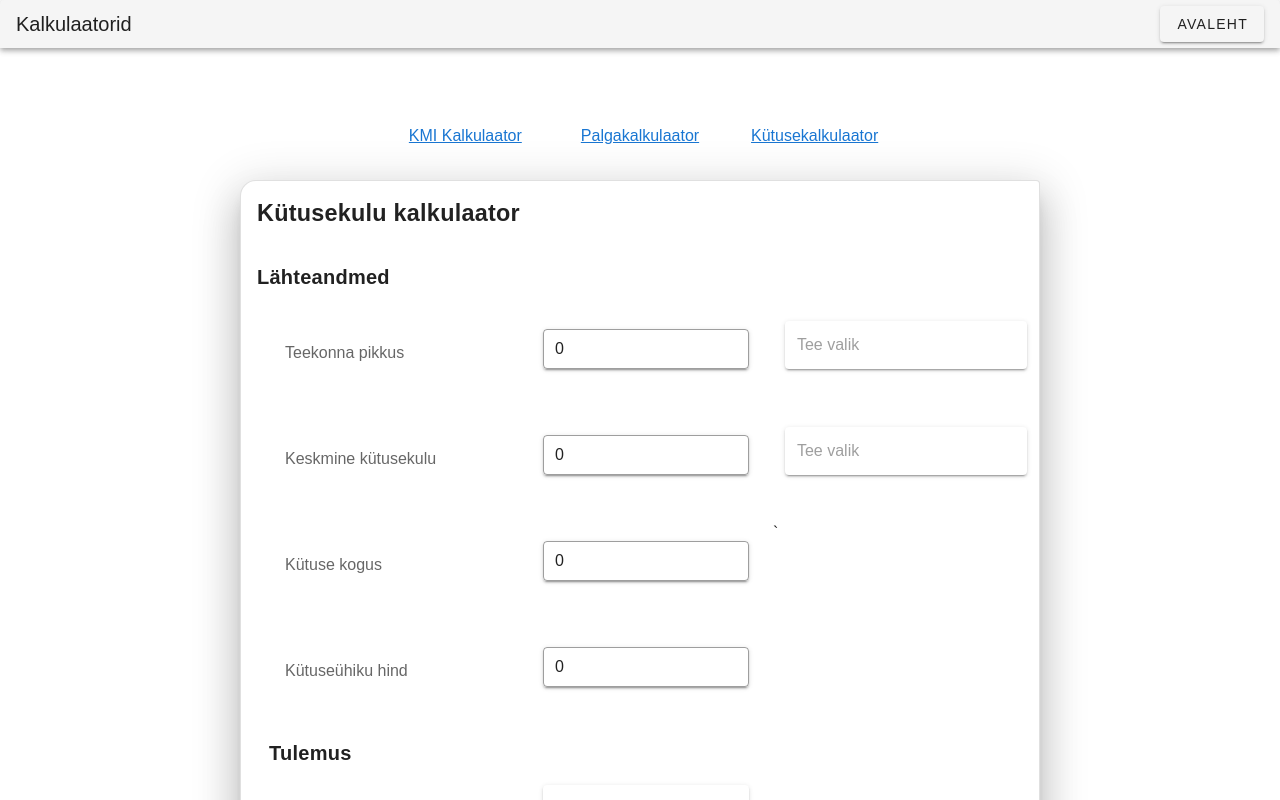
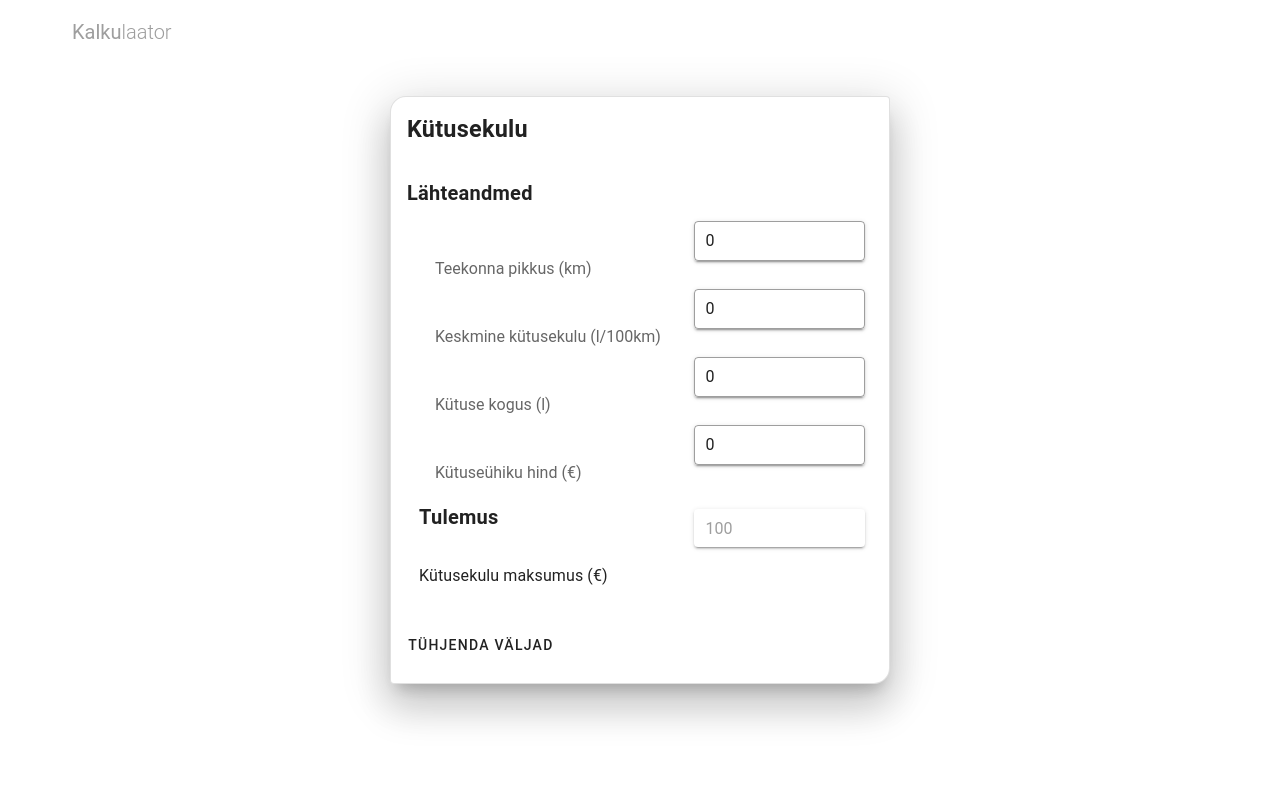
Before and after one commit to Vaire444/tarkvaraprojekt, a Vue app: page /fuelcalculator in a window 1280 px wide. Shown: the top 800 px of the page. Built offline with nearby package versions, Linux system fonts and the light colour scheme; the HTML template or start-up script is replaced by a standard one.

Commit message:
navigation

```diff
--- a/src/App.vue
+++ b/src/App.vue
@@ -1,82 +1,20 @@
 <template>
   <v-app>
-    <v-card>
-      <v-app-bar dense>
-        <v-toolbar-title>Kalkulaatorid</v-toolbar-title>
-
-        <v-spacer></v-spacer>
-
-        <v-btn to="/">Avaleht</v-btn>
-      </v-app-bar>
-
-      <v-main class="my-16">
-        <v-container>
-          <!-- Siia tuleb lisada routeri lingid iga kalkulaatori jaoks -->
-          <!-- <div id="app">
-            <TheNavigation /> -->
-          <div class="e4">
-            <v-row>
-              <v-col cols="12" sm="4">
-                <router-link to="/bmicalculator">KMI Kalkulaator</router-link>
-              </v-col>
-              <v-col cols="12" sm="4">
-                <router-link to="/wagecalculator">Palgakalkulaator</router-link>
-              </v-col>
-              <v-col cols="12" sm="4">
-                <router-link to="/fuelcalculator"
-                  >Kütusekalkulaator</router-link
-                >
-              </v-col>
-            </v-row>
-          </div>
-          <router-view />
-        </v-container>
-      </v-main>
-    </v-card>
+    <Navbar />
+    <v-content>
+      <router-view> </router-view>
+    </v-content>
   </v-app>
 </template>
 
 <script>
-// import TheNavigation from "@/components/TheNavigation";
-// export default {
-//   components: {
-//     TheNavigation,
-//   },
-// };
-// import HelloWorld from "./components/HelloWorld";
-// export default {
-//   name: "App",
-//   components: {
-//     HelloWorld,
-//   },
-//   data: () => ({
-//     //
-//   }),
-// };
-//
+import Navbar from "@/components/Navbar";
+
+export default {
+  name: "App",
+  components: { Navbar },
+  data() {
+    return {};
+  },
+};
 </script>
-
-<style>
-#app {
-  font-family: Arial, Helvetica, sans-serif;
-  -webkit-font-smoothing: antialiased;
-  -moz-osx-font-smoothing: grayscale;
-  text-align: center;
-  color: #2c3e50;
-}
-#nav {
-  padding: 30px;
-}
-#nav a {
-  font-weight: bold;
-  color: #2c3e50;
-  padding: 0 10px;
-}
-#nav a.router-link-exact-active {
-  color: rgb(198, 199, 109);
-}
-.e4 {
-  width: 500px;
-  margin: auto;
-}
-</style>
--- a/src/components/NavBar.vue
+++ b/src/components/NavBar.vue
@@ -1,21 +1,67 @@
-   <v-menu>
-   <v-menu offset-y>
-      <template v-slot:activator="{ on, attrs }">
-        <v-btn
-          color="primary"
-          dark
-          v-bind="attrs"
-          v-on="on"
+<template>
+  <nav>
+    <v-toolbar flat app>
+      <v-app-bar-nav-icon
+        class="grey--text"
+        @click.stop="drawer = !drawer"
+      ></v-app-bar-nav-icon>
+      <v-toolbar-title class="grey--text">
+        <span>Kalku</span>
+        <span class="font-weight-light">laator</span>
+      </v-toolbar-title>
+    </v-toolbar>
+    <v-navigation-drawer app v-model="drawer" absolute temporary>
+      <!-- <v-list nav dense>
+        <v-list-item-group
+          v-model="group"
+          active-class="deep-purple--text text--accent-4"
+        > -->
+      <v-list nav dense>
+        <v-list-item
+          v-for="(link, i) in links"
+          :key="i"
+          router
+          :to="link.route"
         >
-          Dropdown
-        </v-btn>
-      </template>
-      <v-list>
-        <v-list-item
-          v-for="(item, index) in items"
-          :key="index"
-        >
-          <v-list-item-title>{{ item.title }}</v-list-item-title>
+          <v-list-item-icon>
+            <v-icon>{{ link.icon }}</v-icon>
+          </v-list-item-icon>
+          <v-list-item-title>{{ link.text }}</v-list-item-title>
         </v-list-item>
       </v-list>
-    </v-menu>
+    </v-navigation-drawer>
+  </nav>
+</template>
+
+<script>
+export default {
+  data: () => ({
+    drawer: false,
+    group: null,
+    links: [
+      { icon: "mdi-clock", text: "Avaleht", route: "/" },
+      {
+        icon: "mdi-clock",
+        text: "Kehamassiindeksi kalkulaator",
+        route: "/bmicalculator",
+      },
+      {
+        icon: "mdi-clock",
+        text: "Kütusekulu kalkulaator",
+        route: "/fuelcalculator",
+      },
+      {
+        icon: "mdi-clock",
+        text: "Palgakalkulaator",
+        route: "/wagecalculator",
+      },
+    ],
+  }),
+
+  watch: {
+    group() {
+      this.drawer = false;
+    },
+  },
+};
+</script>
--- a/src/views/BMICalculator.vue
+++ b/src/views/BMICalculator.vue
@@ -1,6 +1,7 @@
 <template>
+  <div class="bmicalculator">
     <v-card class="e4 mt-8" elevation="24" shaped outlined>
-    <v-card-title><h3>Kehamassiindeksi kalkulaator</h3></v-card-title>
+      <v-card-title><h3>KMI kalkulaator</h3></v-card-title>
       <v-responsive height="100px"
         ><v-card-text>
           Sinu kehamassiindeks kaalu <b>{{ weight }} kg </b> ja pikkuse
@@ -41,6 +42,7 @@
         </v-container>
       </v-card-text>
     </v-card>
+  </div>
 </template>
 
 <script>
--- a/src/views/FuelCalculator.vue
+++ b/src/views/FuelCalculator.vue
@@ -1,103 +1,85 @@
 
 <template>
+  <div class="fuelcalculator">
     <v-card class="e4 mt-8" elevation="24" shaped outlined>
-    <v-card-title><h3>Kütusekulu kalkulaator</h3></v-card-title>
+      <v-card-title><h3>Kütusekulu</h3></v-card-title>
       <v-card-title><b>Lähteandmed</b></v-card-title>
       <v-container fluid>
         <v-row>
-        <v-col cols="12" sm="4">
+          <v-col cols="12" sm="7">
             <v-checkbox
               v-model="checkDistance"
-            label="Teekonna pikkus"
+              label="Teekonna pikkus (km)"
               hide-details
               v-on:change="function1"
             ></v-checkbox>
           </v-col>
 
-        <v-col cols="12" sm="4">
+          <v-col cols="12" sm="5">
             <v-text-field
               v-model="distanceValue"
-            class="pa-6 my-n4 pr-3"
-            label="Teekonna pikkus"
+              class="my-n4 pr-3"
+              label="Teekonna pikkus (km)"
               dense
               solo
               outlined
               v-on:change="function2"
             ></v-text-field>
           </v-col>
-        <v-col cols="12" sm="4">
-          <v-select
-            placeholder="Tee valik"
-            v-model="unitLenght"
-            v-bind:items="['Kilomeeter(km)', 'miil(ml)']"
-            hide-details
-            solo
-            v-on:change="function3"
-          ></v-select>
-        </v-col>
 
-        <v-col cols="12" sm="4">
+          <v-col cols="12" sm="7">
             <v-checkbox
               v-model="checkAvgFuelConsump"
-            label="Keskmine kütusekulu"
+              label="Keskmine kütusekulu (l/100km)"
               hide-details
               v-on:change="function4"
             ></v-checkbox>
           </v-col>
-        <v-col cols="12" sm="4">
+          <v-col cols="12" sm="5">
             <v-text-field
               v-model="avgFuelConsumpValue"
-            class="pa-6 my-n4 pr-3 disabled"
-            label="Keskmine kütusekulu"
+              class="my-n4 pr-3 disabled"
+              label="Keskmine kütusekulu (l/100km)"
               dense
               solo
               outlined
               v-on:change="function5"
             ></v-text-field>
           </v-col>
-        <v-col cols="12" sm="4">
-          <v-select
-            placeholder="Tee valik"
-            v-model="unitLenghtAmount"
-            v-bind:items="['liitrit/ 100 km', 'liitrit/ 100 miili']"
-            hide-details
-            solo
-            v-on:change="function6"
-          ></v-select>
-        </v-col>
-        <v-col cols="12" sm="4">
+
+          <v-col cols="12" sm="7">
             <v-checkbox
               v-model="checkFuelAmount"
-            label="Kütuse kogus"
+              label="Kütuse kogus (l)"
               hide-details
               v-on:change="function7"
             ></v-checkbox>
           </v-col>
-        <v-col cols="12" sm="4">
+          <v-col cols="12" sm="5">
             <v-text-field
               v-model="fuelAmountValue"
-            class="pa-6 my-n4 pr-3"
-            label="Kütuse kogus"
+              class="my-n4 pr-3"
+              label="Kütuse kogus (l)"
               dense
               solo
               outlined
               v-on:change="function8"
             ></v-text-field>
           </v-col>
-        <div cols="12" sm="4">`</div>
-        <v-col cols="12" sm="4">
+
+          <v-col cols="12" sm="7">
             <v-checkbox
               v-model="checkFuelPrice"
-            label="Kütuseühiku hind"
+              label="Kütuseühiku hind (€)"
               hide-details
               v-on:change="function9"
             ></v-checkbox>
           </v-col>
-        <v-col cols="12" sm="4">
+          <v-col cols="12" sm="5">
             <v-text-field
               v-model="fuelPriceValue"
-            class="pa-6 my-n4 pr-3"
-            label="Kütuseühiku hind"
+              class="my-n4 pr-3"
+              label="Kütuseühiku hind (€)"
               dense
               solo
               outlined
@@ -108,21 +90,26 @@
 
         <v-card-title><b>Tulemus</b></v-card-title>
         <v-row>
-        <v-col cols="12" sm="4">
-          <v-card-text class="fs">Kütusekulu maksumus </v-card-text>
+          <v-col cols="12" sm="7">
+            <v-card-text class="fs">Kütusekulu maksumus (€)</v-card-text>
           </v-col>
-        <v-col cols="12" sm="4">
+          <v-col cols="12" sm="5" class="my-n4">
             <v-text-field
               v-model="totalFuelCostValue"
-            class="pa-6 my-n6 pr-3"
-            label="Kütusekulu maksumus"
+              class="my-n6 pr-3"
+              label="Kütusekulu maksumus (€)"
               solo
               disabled
+              dense
             ></v-text-field>
           </v-col>
         </v-row>
+        <v-row class="mt-6 mb-2">
+          <v-btn text> Tühjenda väljad </v-btn>
+        </v-row>
       </v-container>
     </v-card>
+  </div>
 </template>
 <script>
 export default {
@@ -373,10 +360,11 @@ export default {
 
 <style scoped>
 .e4 {
-  width: 800px;
+  width: 500px;
   margin: auto;
 }
 .fs {
-  font-size: 18px;
+  font-size: 16px;
+  text-align: left;
 }
 </style>
--- a/src/views/WageCalculator.vue
+++ b/src/views/WageCalculator.vue
@@ -1,5 +1,5 @@
 <template>
-  <div cols="12" sm="6">
+  <div cols="12" sm="6" class="wagecalculator">
     <v-card class="e4 mt-8" elevation="24" shaped outlined>
       <v-card-title><h3>Palgakalkulaator</h3></v-card-title>
       <v-card-title><b>Lähteandmed</b></v-card-title>
```
Lines whose indentation alone changed are shown as unchanged.
